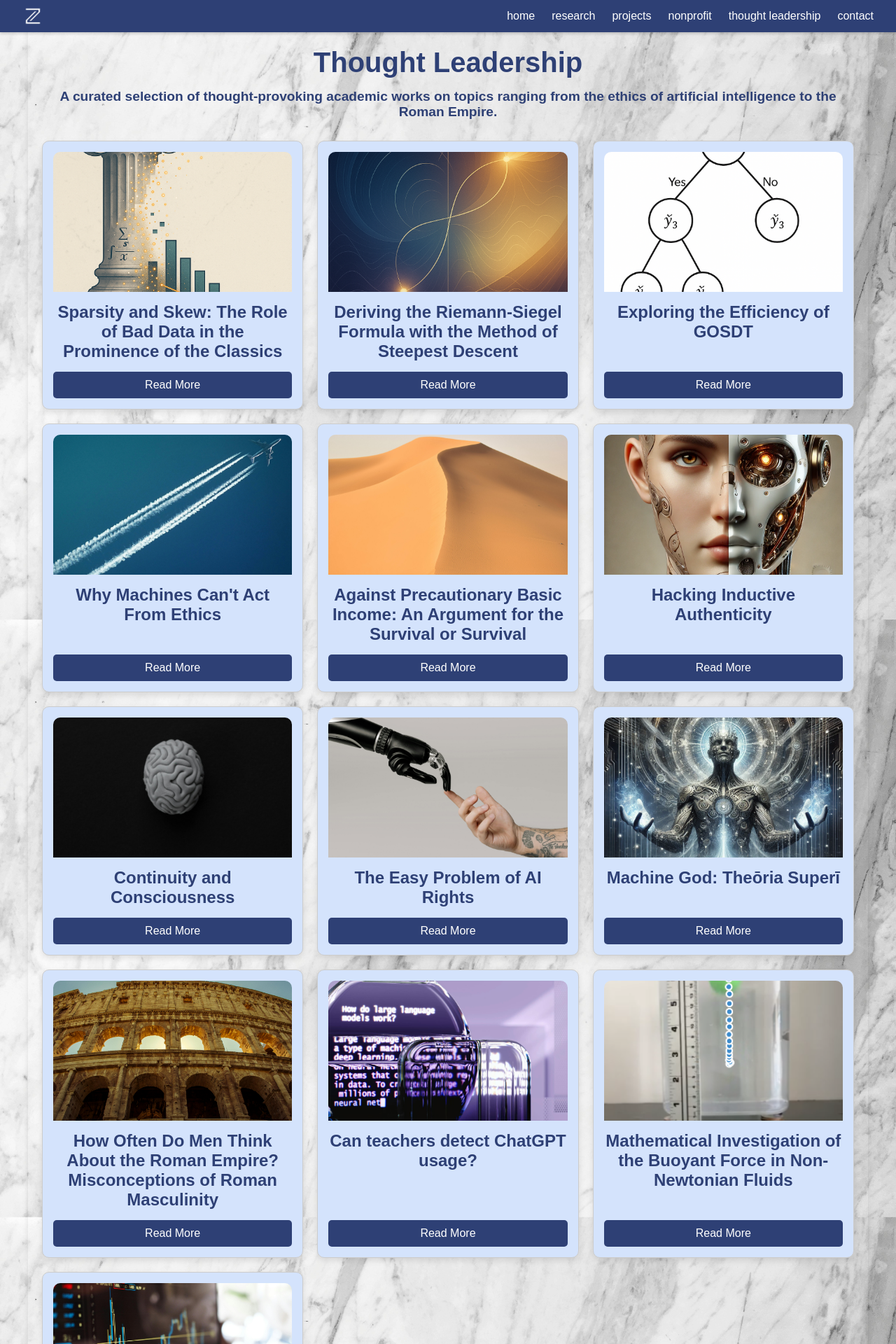
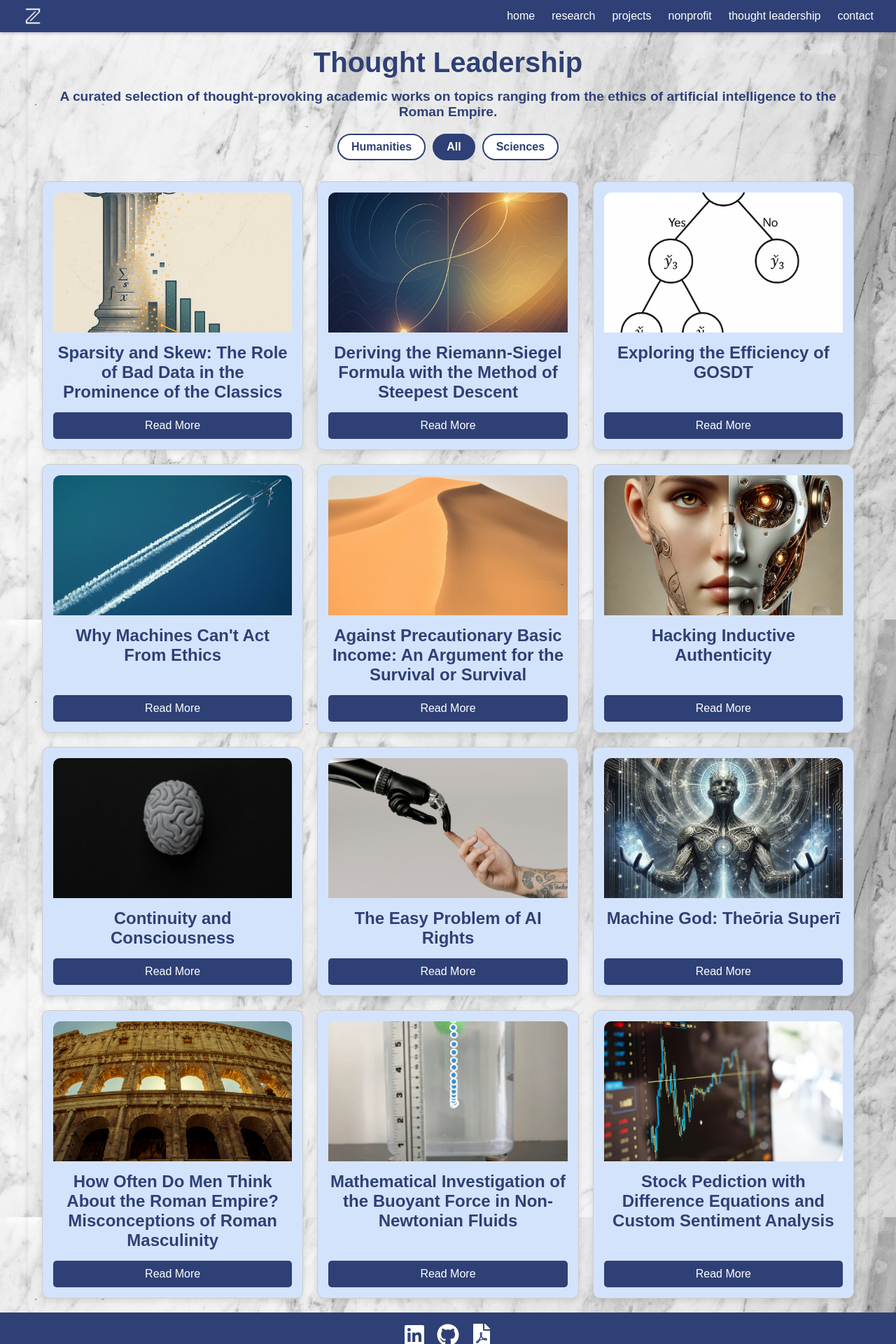
Before and after one commit to zrobers/personal-website, a React (Create React App) app: page /thought-leadership in a window 1280 px wide. Shown: the top 1920 px of the page at 70% size. Built offline with nearby package versions, Linux system fonts and the light colour scheme.

Commit message:
Added subject filter for thought leadership

```diff
--- a/src/components/Thought_Leadership.js
+++ b/src/components/Thought_Leadership.js
@@ -1,87 +1,34 @@
-import React from 'react';
+import React, { useState } from 'react';
 import { Link } from 'react-router-dom';
 
 const ThoughtLeadership = () => {
+  const [filter, setFilter] = useState('All');
+
   const articles = [
-    {
-      id: 1,
-      title: 'Sparsity and Skew: The Role of Bad Data in the Prominence of the Classics',
-      image: '/images/article-images/sparsity_and_skew.png',
-      link: '/thought-leadership/sparsity-skew',
-    },
-    {
-      id: 2,
-      title: 'Deriving the Riemann-Siegel Formula with the Method of Steepest Descent',
-      image: '/images/article-images/riemann_siegel.png',
-      link: '/thought-leadership/riemann-siegel',
-    },
-    {
-      id: 3,
-      title: 'Exploring the Efficiency of GOSDT',
-      image: '/images/article-images/decision_tree.png',
-      link: '/thought-leadership/gosdt-efficiency',
-    },
-    {
-      id: 4,
-      title: 'Why Machines Can\'t Act From Ethics',
-      image: '/images/article-images/machine-ethics.jpg',
-      link: '/thought-leadership/machine-ethics',
-    },
-    {
-      id: 5,
-      title: 'Against Precautionary Basic Income: An Argument for the Survival or Survival',
-      image: '/images/article-images/survival.jpg',
-      link: '/thought-leadership/precautionary-basic-income',
-    },
-    {
-      id: 6,
-      title: 'Hacking Inductive Authenticity',
-      image: '/images/article-images/hacking-authenticity.webp',
-      link: '/thought-leadership/hacking-authenticity',
-    },
-    {
-        id: 7,
-        title: 'Continuity and Consciousness',
-        image: '/images/article-images/consciousness.jpg',
-        link: '/thought-leadership/continuity-consciousness',
-    },
-    {
-        id: 8,
-        title: 'The Easy Problem of AI Rights',
-        image: '/images/article-images/ai-rights.jpg',
-        link: '/thought-leadership/ai-rights',
-    },
-    {
-        id: 9,
-        title: 'Machine God: Theōria Superī',
-        image: '/images/article-images/machine-god.webp',
-        link: '/thought-leadership/machine-god',
-    },
-    {
-        id: 10,
-        title: 'How Often Do Men Think About the Roman Empire? Misconceptions of Roman Masculinity',
-        image: '/images/article-images/roman-masculinity.jpg',
-        link: '/thought-leadership/roman-masculinity',
-    },
-    {
-        id: 11,
-        title: 'Can teachers detect ChatGPT usage?',
-        image: '/images/article-images/chat.jpg',
-        link: '/thought-leadership/chat',
-    },
-    {
-        id: 12,
-        title: 'Mathematical Investigation of the Buoyant Force in Non-Newtonian Fluids',
-        image: '/images/article-images/buoyancy.png',
-        link: '/thought-leadership/fluids',
-    },
-    {
-        id: 13,
-        title: 'Stock Pediction with Difference Equations and Custom Sentiment Analysis',
-        image: '/images/article-images/stocks.jpg',
-        link: '/thought-leadership/stocks',
-    },
+    { id: 1, title: 'Sparsity and Skew: The Role of Bad Data in the Prominence of the Classics', image: '/images/article-images/sparsity_and_skew.png', link: '/thought-leadership/sparsity-skew' },
+    { id: 2, title: 'Deriving the Riemann-Siegel Formula with the Method of Steepest Descent', image: '/images/article-images/riemann_siegel.png', link: '/thought-leadership/riemann-siegel' },
+    { id: 3, title: 'Exploring the Efficiency of GOSDT', image: '/images/article-images/decision_tree.png', link: '/thought-leadership/gosdt-efficiency' },
+    { id: 4, title: 'Why Machines Can\'t Act From Ethics', image: '/images/article-images/machine-ethics.jpg', link: '/thought-leadership/machine-ethics' },
+    { id: 5, title: 'Against Precautionary Basic Income: An Argument for the Survival or Survival', image: '/images/article-images/survival.jpg', link: '/thought-leadership/precautionary-basic-income' },
+    { id: 6, title: 'Hacking Inductive Authenticity', image: '/images/article-images/hacking-authenticity.webp', link: '/thought-leadership/hacking-authenticity' },
+    { id: 7, title: 'Continuity and Consciousness', image: '/images/article-images/consciousness.jpg', link: '/thought-leadership/continuity-consciousness' },
+    { id: 8, title: 'The Easy Problem of AI Rights', image: '/images/article-images/ai-rights.jpg', link: '/thought-leadership/ai-rights' },
+    { id: 9, title: 'Machine God: Theōria Superī', image: '/images/article-images/machine-god.webp', link: '/thought-leadership/machine-god' },
+    { id: 10, title: 'How Often Do Men Think About the Roman Empire? Misconceptions of Roman Masculinity', image: '/images/article-images/roman-masculinity.jpg', link: '/thought-leadership/roman-masculinity' },
+    { id: 11, title: 'Can teachers detect ChatGPT usage?', image: '/images/article-images/chat.jpg', link: '/thought-leadership/chat' },
+    { id: 12, title: 'Mathematical Investigation of the Buoyant Force in Non-Newtonian Fluids', image: '/images/article-images/buoyancy.png', link: '/thought-leadership/fluids' },
+    { id: 13, title: 'Stock Pediction with Difference Equations and Custom Sentiment Analysis', image: '/images/article-images/stocks.jpg', link: '/thought-leadership/stocks' },
   ];
+
+  const humanitiesIds = new Set([1, 4, 5, 6, 7, 8, 9, 10]);
+  const sciencesIds = new Set(articles.map(a => a.id).filter(id => !humanitiesIds.has(id) && id !== 11));
+
+  const filteredArticles = articles.filter(article => {
+    if (filter === 'All') return article.id !== 11;
+    if (filter === 'Humanities') return humanitiesIds.has(article.id);
+    if (filter === 'Sciences') return sciencesIds.has(article.id);
+    return true;
+  });
 
   return (
     <div style={styles.backgroundContainer}>
@@ -90,18 +37,28 @@ const ThoughtLeadership = () => {
         <p style={styles.subtitle}>
           A curated selection of thought-provoking academic works on topics ranging from the ethics of artificial intelligence to the Roman Empire.
         </p>
+        <div style={styles.filterContainer}>
+          {['Humanities', 'All', 'Sciences'].map((name) => (
+            <button
+              key={name}
+              style={{
+                ...styles.filterButton,
+                backgroundColor: filter === name ? '#2e4075' : 'white',
+                color: filter === name ? 'white' : '#2e4075',
+                border: `2px solid #2e4075`,
+              }}
+              onClick={() => setFilter(name)}
+            >
+              {name}
+            </button>
+          ))}
+        </div>
         <div style={styles.articlesContainer}>
-          {articles.map((article) => (
+          {filteredArticles.map((article) => (
             <div key={article.id} style={styles.articleCard}>
-              <img
-                src={article.image}
-                alt={article.title}
-                style={styles.articleImage}
-              />
+              <img src={article.image} alt={article.title} style={styles.articleImage} />
               <h3 style={styles.articleTitle}>{article.title}</h3>
-              <Link to={article.link} style={styles.articleLink}>
-                Read More
-              </Link>
+              <Link to={article.link} style={styles.articleLink}>Read More</Link>
             </div>
           ))}
         </div>
@@ -137,8 +94,22 @@ const styles = {
   },
   subtitle: {
     fontSize: '1.2rem',
+    marginBottom: '20px',
+    color: '#2e4075',
+    fontWeight: 'bold',
+  },
+  filterContainer: {
+    display: 'flex',
+    justifyContent: 'center',
+    gap: '10px',
     marginBottom: '30px',
-    color: '#2e4075',
+  },
+  filterButton: {
+    padding: '8px 18px',
+    fontSize: '1rem',
+    borderRadius: '20px',
+    cursor: 'pointer',
+    transition: 'all 0.2s ease-in-out',
     fontWeight: 'bold',
   },
   articlesContainer: {
@@ -178,7 +149,7 @@ const styles = {
     backgroundColor: '#2e4075',
     borderRadius: '5px',
     textDecoration: 'none',
-    marginTop: 'auto'
+    marginTop: 'auto',
   },
 };
 
```
